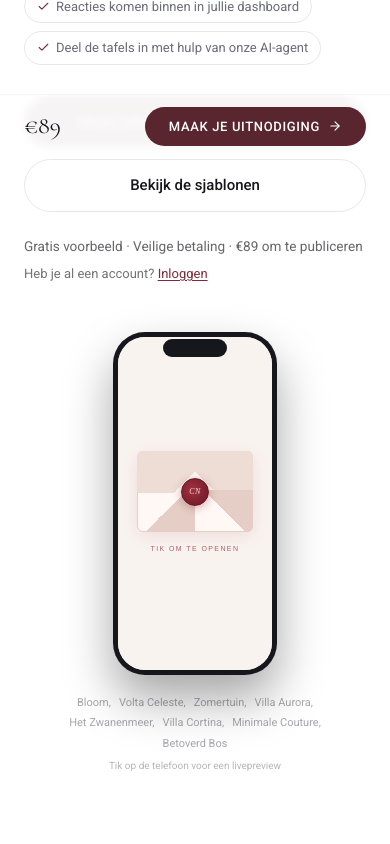
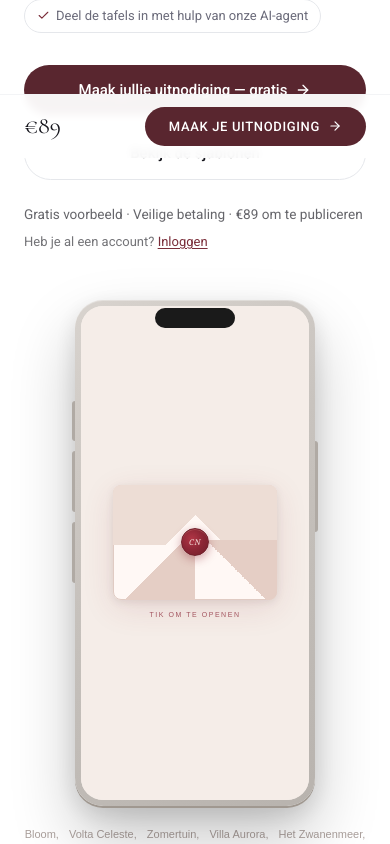
Before and after one commit to vowstudio1/casanomada-trouwkaarten, a Next.js app: page / in a window 390 px wide. Shown: the part 686-1530 px from the top of the page. Built offline with nearby package versions, Linux system fonts and the light colour scheme.

Commit message:
feat: HeroPhone pixel-perfect zoals Sponsalia, groter telefoonframe

```diff
--- a/app/page.tsx
+++ b/app/page.tsx
@@ -196,8 +196,8 @@ export default function HomePage() {
 
         {/* HERO */}
         <section className="bg-white">
-          <div className="max-w-7xl mx-auto px-6 py-28">
-            <div className="grid lg:grid-cols-[55%_45%] gap-12 lg:gap-16 items-center">
+          <div className="max-w-7xl mx-auto px-6 py-20">
+            <div className="grid lg:grid-cols-[50%_50%] gap-12 lg:gap-16 items-center">
               <div className="animate-fade-up">
                 <div className="inline-flex items-center gap-2 bg-cream border border-gray-200 rounded-full px-4 py-1.5 mb-8">
                   <Heart size={12} className="text-brand-800" />
--- a/components/HeroPhone.tsx
+++ b/components/HeroPhone.tsx
@@ -13,15 +13,6 @@ export default function HeroPhone() {
   const audioRef = useRef<HTMLAudioElement | null>(null);
   const scrollRef = useRef<HTMLDivElement | null>(null);
 
-  // Audio alleen aanmaken na user interaction (iOS/browser beleid)
-  const ensureAudio = () => {
-    if (!audioRef.current) {
-      audioRef.current = new Audio(MUSIC_URL);
-      audioRef.current.loop = true;
-      audioRef.current.volume = 0.35;
-    }
-  };
-
   useEffect(() => {
     return () => { audioRef.current?.pause(); };
   }, []);
@@ -29,21 +20,23 @@ export default function HeroPhone() {
   const handleOpen = () => {
     if (phase !== "closed") return;
     setPhase("opening");
-    ensureAudio();
+    if (!audioRef.current) {
+      audioRef.current = new Audio(MUSIC_URL);
+      audioRef.current.loop = true;
+      audioRef.current.volume = 0.35;
+    }
     setTimeout(() => {
       setPhase("open");
       audioRef.current?.play().catch(() => {});
       setMusicPlaying(true);
-      // Auto-scroll na korte vertraging
       setTimeout(() => {
-        scrollRef.current?.scrollTo({ top: 350, behavior: "smooth" });
-      }, 500);
-    }, 900);
+        scrollRef.current?.scrollTo({ top: 420, behavior: "smooth" });
+      }, 600);
+    }, 1000);
   };
 
   const toggleMusic = (e: React.MouseEvent) => {
     e.stopPropagation();
-    ensureAudio();
     if (!audioRef.current) return;
     if (musicPlaying) {
       audioRef.current.pause();
@@ -55,146 +48,176 @@ export default function HeroPhone() {
   };
 
   return (
-    <div className="flex flex-col items-center w-full">
-      {/* Telefoon — vaste breedte, nooit overflow */}
+    <div style={{ display: "flex", flexDirection: "column", alignItems: "center", width: "100%" }}>
+
+      {/* ── Telefoon ── */}
+      {/* Zelfde grote telefoon als Sponsalia: licht frame, groot scherm */}
       <div
-        className="relative cursor-pointer select-none"
-        style={{ width: "min(200px, 42vw)" }}
         onClick={handleOpen}
-        role="button"
-        aria-label="Tik om de demo te starten"
+        style={{
+          position: "relative",
+          width: "clamp(240px, 38vw, 380px)",
+          cursor: phase === "closed" ? "pointer" : "default",
+          userSelect: "none",
+        }}
       >
-        {/* Buitenste frame */}
-        <div
-          className="rounded-[2rem] shadow-2xl"
-          style={{
-            background: "#16161D",
-            padding: "5px",
-            boxShadow: "0 24px 48px rgba(0,0,0,0.35)",
-          }}
-        >
-          {/* Notch */}
-          <div
-            className="absolute z-10 rounded-full"
-            style={{
-              top: 7,
-              left: "50%",
-              transform: "translateX(-50%)",
-              width: 64,
-              height: 18,
-              background: "#16161D",
-            }}
-          />
+        {/* Telefoon behuizing — licht grijs zoals Sponsalia */}
+        <div style={{
+          borderRadius: "clamp(28px, 5vw, 44px)",
+          background: "linear-gradient(145deg, #d8d3ce 0%, #c8c3be 40%, #b8b3ae 100%)",
+          padding: "clamp(6px, 1.2vw, 10px)",
+          boxShadow: "0 2px 0 #a09890, 0 32px 64px rgba(0,0,0,0.22), 0 8px 24px rgba(0,0,0,0.12), inset 0 1px 0 rgba(255,255,255,0.3)",
+        }}>
+          {/* Notch / Dynamic Island */}
+          <div style={{
+            position: "absolute",
+            top: "clamp(8px, 1.5vw, 14px)",
+            left: "50%",
+            transform: "translateX(-50%)",
+            width: "clamp(80px, 15vw, 120px)",
+            height: "clamp(20px, 3.5vw, 30px)",
+            background: "#1a1a1a",
+            borderRadius: 999,
+            zIndex: 10,
+          }} />
+
+          {/* Zijknoppen links */}
+          <div style={{ position: "absolute", left: -3, top: "20%", width: 3, height: "8%", background: "#b0aaa4", borderRadius: "3px 0 0 3px" }} />
+          <div style={{ position: "absolute", left: -3, top: "30%", width: 3, height: "12%", background: "#b0aaa4", borderRadius: "3px 0 0 3px" }} />
+          <div style={{ position: "absolute", left: -3, top: "44%", width: 3, height: "12%", background: "#b0aaa4", borderRadius: "3px 0 0 3px" }} />
+          {/* Zijknop rechts */}
+          <div style={{ position: "absolute", right: -3, top: "28%", width: 3, height: "18%", background: "#b0aaa4", borderRadius: "0 3px 3px 0" }} />
 
           {/* Scherm */}
-          <div
-            className="rounded-[1.7rem] overflow-hidden relative"
-            style={{ aspectRatio: "9/19.5", background: "#f9f3ef" }}
-          >
+          <div style={{
+            borderRadius: "clamp(22px, 4vw, 36px)",
+            overflow: "hidden",
+            position: "relative",
+            aspectRatio: "9/19.5",
+            background: "#f9f3ef",
+          }}>
 
-            {/* ── FASE GESLOTEN: envelop ── */}
+            {/* ── GESLOTEN: envelop ── */}
             {phase === "closed" && (
-              <div
-                className="absolute inset-0 flex flex-col items-center justify-center"
-                style={{ background: "#f9f3ef" }}
-              >
+              <div style={{
+                position: "absolute", inset: 0,
+                display: "flex", flexDirection: "column",
+                alignItems: "center", justifyContent: "center",
+                background: "#f5ede8",
+              }}>
                 {/* Envelop */}
-                <div style={{ position: "relative", width: "75%", aspectRatio: "5/3.5" }}>
-                  {/* Body */}
+                <div style={{ position: "relative", width: "72%", aspectRatio: "5/3.5" }}>
+                  {/* Schaduw achter envelop */}
+                  <div style={{
+                    position: "absolute", inset: 0,
+                    borderRadius: 8,
+                    boxShadow: "0 8px 32px rgba(139,38,53,0.12), 0 2px 8px rgba(0,0,0,0.08)",
+                  }} />
+                  {/* Envelop body */}
                   <div style={{
                     position: "absolute", inset: 0,
                     background: "#fff8f5",
-                    borderRadius: 6,
-                    border: "1px solid #e2cfc7",
-                    boxShadow: "0 4px 16px rgba(139,38,53,0.10)",
+                    borderRadius: 8,
+                    border: "1px solid #e0cbc3",
                   }} />
-                  {/* Flap links-omhoog */}
+                  {/* Flap boven-links */}
                   <div style={{
                     position: "absolute", top: 0, left: 0, right: 0,
-                    height: "52%", overflow: "hidden", borderRadius: "6px 6px 0 0",
+                    height: "52%", overflow: "hidden",
+                    borderRadius: "8px 8px 0 0",
                   }}>
-                    <div style={{
-                      position: "absolute", inset: 0,
-                      background: "linear-gradient(135deg, #edddd5 50%, transparent 50%)",
-                    }} />
-                    <div style={{
-                      position: "absolute", inset: 0,
-                      background: "linear-gradient(225deg, #edddd5 50%, transparent 50%)",
-                    }} />
+                    <div style={{ position: "absolute", inset: 0, background: "linear-gradient(135deg, #edddd5 50%, transparent 50%)" }} />
+                    <div style={{ position: "absolute", inset: 0, background: "linear-gradient(225deg, #edddd5 50%, transparent 50%)" }} />
                   </div>
-                  {/* Flap links-omlaag */}
-                  <div style={{
-                    position: "absolute", bottom: 0, left: 0, width: "50%", height: "52%",
-                    background: "linear-gradient(315deg, #e5cec5 50%, transparent 50%)",
-                    borderBottomLeftRadius: 6,
-                  }} />
-                  <div style={{
-                    position: "absolute", bottom: 0, right: 0, width: "50%", height: "52%",
-                    background: "linear-gradient(225deg, #e5cec5 50%, transparent 50%)",
-                    borderBottomRightRadius: 6,
-                  }} />
+                  {/* Flap onder */}
+                  <div style={{ position: "absolute", bottom: 0, left: 0, width: "50%", height: "52%", background: "linear-gradient(315deg, #e5cec5 50%, transparent 50%)", borderBottomLeftRadius: 8 }} />
+                  <div style={{ position: "absolute", bottom: 0, right: 0, width: "50%", height: "52%", background: "linear-gradient(225deg, #e5cec5 50%, transparent 50%)", borderBottomRightRadius: 8 }} />
                   {/* Lakzegel */}
                   <div style={{
                     position: "absolute",
                     top: "50%", left: "50%",
                     transform: "translate(-50%, -50%)",
                     zIndex: 10,
-                    width: 28, height: 28,
+                    width: "clamp(28px, 5vw, 42px)",
+                    height: "clamp(28px, 5vw, 42px)",
                     borderRadius: "50%",
-                    background: "radial-gradient(circle at 40% 40%, #a03040 0%, #7a1e2c 70%)",
-                    border: "1.5px solid #6a1520",
-                    boxShadow: "0 2px 8px rgba(139,38,53,0.35)",
+                    background: "radial-gradient(circle at 38% 38%, #b03545 0%, #8B2635 50%, #701e2a 100%)",
+                    border: "1.5px solid #701e2a",
+                    boxShadow: "0 3px 10px rgba(139,38,53,0.4), inset 0 1px 0 rgba(255,200,180,0.2)",
                     display: "flex", alignItems: "center", justifyContent: "center",
                   }}>
-                    <span style={{ color: "#f5ddd8", fontSize: 8, fontFamily: "serif", fontStyle: "italic", letterSpacing: 0.5 }}>CN</span>
+                    <span style={{
+                      color: "#f5ddd8",
+                      fontSize: "clamp(8px, 1.5vw, 12px)",
+                      fontFamily: "Georgia, serif",
+                      fontStyle: "italic",
+                      letterSpacing: 0.5,
+                    }}>CN</span>
                   </div>
                 </div>
-                {/* Label */}
+
+                {/* "Tik om te openen" tekst */}
                 <p style={{
-                  marginTop: 12,
-                  fontSize: 7,
-                  letterSpacing: "0.2em",
+                  marginTop: "clamp(10px, 2vw, 18px)",
+                  fontSize: "clamp(7px, 1.2vw, 10px)",
+                  letterSpacing: "0.22em",
                   textTransform: "uppercase",
                   color: "#8B2635",
                   fontFamily: "sans-serif",
-                  opacity: 0.7,
+                  opacity: 0.75,
                 }}>
                   Tik om te openen
                 </p>
               </div>
             )}
 
-            {/* ── FASE OPENING: animatie ── */}
+            {/* ── OPENING: animatie ── */}
             {phase === "opening" && (
-              <div
-                className="absolute inset-0 flex items-center justify-center"
-                style={{ background: "#f9f3ef", zIndex: 5 }}
-              >
+              <div style={{
+                position: "absolute", inset: 0,
+                display: "flex", alignItems: "center", justifyContent: "center",
+                background: "#f5ede8",
+                zIndex: 5,
+              }}>
                 <style>{`
-                  @keyframes envFly {
+                  @keyframes envFlyUp {
                     0%   { transform: scale(1) rotate(0deg) translateY(0); opacity: 1; }
-                    50%  { transform: scale(1.08) rotate(-4deg) translateY(-5%); opacity: 1; }
-                    100% { transform: scale(0.2) rotate(12deg) translateY(-120%); opacity: 0; }
+                    40%  { transform: scale(1.1) rotate(-5deg) translateY(-4%); opacity: 1; }
+                    100% { transform: scale(0.15) rotate(15deg) translateY(-140%); opacity: 0; }
+                  }
+                  @keyframes bgFade {
+                    0%   { background: #f5ede8; }
+                    100% { background: #f9f3ef; }
                   }
                 `}</style>
                 <div style={{
-                  width: "75%", aspectRatio: "5/3.5",
+                  position: "absolute", inset: 0,
+                  animation: "bgFade 1s ease forwards",
+                }} />
+                <div style={{
+                  position: "relative",
+                  width: "72%", aspectRatio: "5/3.5",
                   background: "#fff8f5",
-                  borderRadius: 6,
-                  border: "1px solid #e2cfc7",
+                  borderRadius: 8,
+                  border: "1px solid #e0cbc3",
                   boxShadow: "0 8px 32px rgba(139,38,53,0.18)",
-                  animation: "envFly 0.85s cubic-bezier(.4,0,.2,1) forwards",
+                  animation: "envFlyUp 0.95s cubic-bezier(.4,0,.2,1) forwards",
+                  zIndex: 6,
                 }} />
               </div>
             )}
 
-            {/* ── FASE OPEN: scrollende uitnodiging ── */}
+            {/* ── OPEN: scrollende uitnodiging ── */}
             {phase === "open" && (
               <>
                 <div
                   ref={scrollRef}
-                  className="absolute inset-0 overflow-y-auto overflow-x-hidden"
-                  style={{ zIndex: 3, WebkitOverflowScrolling: "touch" } as React.CSSProperties}
+                  style={{
+                    position: "absolute", inset: 0,
+                    overflowY: "auto", overflowX: "hidden",
+                    zIndex: 3,
+                    WebkitOverflowScrolling: "touch",
+                  } as React.CSSProperties}
                 >
                   {/* eslint-disable-next-line @next/next/no-img-element */}
                   <img
@@ -202,20 +225,20 @@ export default function HeroPhone() {
                     alt="Bloom uitnodiging"
                     style={{ width: "100%", display: "block" }}
                   />
-                  {/* Nav balk onderaan (zoals de echte uitnodiging) */}
+                  {/* Nav bar onderaan zoals echte uitnodiging */}
                   <div style={{
                     background: "#f9f3ef",
-                    padding: "10px 8px 14px",
-                    borderTop: "1px solid #e2cfc7",
+                    padding: "10px 8px 16px",
+                    borderTop: "1px solid #e0cbc3",
                   }}>
                     <div style={{ display: "flex", gap: 3, justifyContent: "center" }}>
                       {["HOME", "DE LOCATIE", "CADEAUS", "BEVESTIGEN"].map((item) => (
                         <span key={item} style={{
-                          fontSize: 5.5,
+                          fontSize: "clamp(5px, 0.9vw, 7px)",
                           letterSpacing: "0.06em",
                           color: "#8B2635",
                           fontFamily: "sans-serif",
-                          padding: "2.5px 3.5px",
+                          padding: "2.5px 4px",
                           border: "0.5px solid #d4b9b0",
                           borderRadius: 3,
                         }}>
@@ -231,49 +254,58 @@ export default function HeroPhone() {
                   onClick={toggleMusic}
                   style={{
                     position: "absolute",
-                    bottom: 46,
-                    right: 8,
+                    bottom: "clamp(42px, 8vw, 60px)",
+                    right: "clamp(8px, 1.5vw, 12px)",
                     zIndex: 20,
-                    width: 24,
-                    height: 24,
+                    width: "clamp(24px, 4vw, 32px)",
+                    height: "clamp(24px, 4vw, 32px)",
                     borderRadius: "50%",
                     background: "rgba(249,243,239,0.95)",
-                    border: "1px solid #e2cfc7",
+                    border: "1px solid #e0cbc3",
                     display: "flex",
                     alignItems: "center",
                     justifyContent: "center",
                     cursor: "pointer",
-                    boxShadow: "0 2px 6px rgba(0,0,0,0.12)",
+                    boxShadow: "0 2px 8px rgba(0,0,0,0.12)",
+                    padding: 0,
                   }}
                   aria-label={musicPlaying ? "Muziek pauzeren" : "Muziek afspelen"}
                 >
                   {musicPlaying ? (
-                    <svg width="8" height="8" viewBox="0 0 8 8" fill="none">
-                      <rect x="1" y="1" width="2" height="6" rx="0.5" fill="#8B2635" />
-                      <rect x="5" y="1" width="2" height="6" rx="0.5" fill="#8B2635" />
+                    <svg width="9" height="9" viewBox="0 0 9 9" fill="none">
+                      <rect x="1" y="1" width="2.5" height="7" rx="0.5" fill="#8B2635" />
+                      <rect x="5.5" y="1" width="2.5" height="7" rx="0.5" fill="#8B2635" />
                     </svg>
                   ) : (
-                    <svg width="8" height="8" viewBox="0 0 8 8" fill="none">
-                      <polygon points="1.5,0.5 7.5,4 1.5,7.5" fill="#8B2635" />
+                    <svg width="9" height="9" viewBox="0 0 9 9" fill="none">
+                      <polygon points="1.5,0.5 8,4.5 1.5,8.5" fill="#8B2635" />
                     </svg>
                   )}
                 </button>
               </>
             )}
-          </div>
-        </div>
-      </div>
+
+          </div>{/* einde scherm */}
+        </div>{/* einde frame */}
+      </div>{/* einde telefoon wrapper */}
 
       {/* Sjabloonnamen */}
-      <div className="mt-5 flex flex-wrap justify-center gap-x-2 gap-y-1" style={{ maxWidth: "min(300px, 85vw)" }}>
-        {["Bloom", "Volta Celeste", "Zomertuin", "Villa Aurora", "Het Zwanenmeer", "Villa Cortina", "Minimale Couture", "Betoverd Bos"].map((name, i, arr) => (
-          <span key={i} className="font-sans text-text-muted/60 hover:text-brand-800 cursor-pointer transition-colors" style={{ fontSize: 11 }}>
+      <div style={{
+        marginTop: 20,
+        display: "flex", flexWrap: "wrap",
+        justifyContent: "center",
+        gap: "2px 10px",
+        maxWidth: "min(420px, 90vw)",
+      }}>
+        {["Bloom", "Volta Celeste", "Zomertuin", "Villa Aurora", "Het Zwanenmeer", "Villa Cortina", "Minimale Couture", "Betoverd Bos", "Riviera 70", "Italiaanse Aquarel", "Oro Antico", "Tuscany Chic", "Gouden Uur", "De Geheime Tuin", "Tratto d'Inchiostro", "Idillio", "Romantisch Botanisch", "Strawberry Matcha", "Toile de Jouy"].map((name, i, arr) => (
+          <span key={i} style={{ fontSize: 11, color: "rgba(100,80,72,0.55)", fontFamily: "sans-serif", cursor: "pointer" }}
+            className="hover:text-brand-800 transition-colors">
             {name}{i < arr.length - 1 ? "," : ""}
           </span>
         ))}
       </div>
-      <p className="font-sans text-text-muted/50 mt-1.5" style={{ fontSize: 10 }}>
-        {phase === "closed" ? "Tik op de telefoon voor een livepreview" : "Livevoorbeeld · tik op een sjabloon"}
+      <p style={{ fontSize: 10, color: "rgba(100,80,72,0.45)", fontFamily: "sans-serif", marginTop: 6 }}>
+        Livevoorbeeld &middot; tik op een sjabloon
       </p>
     </div>
   );
```
